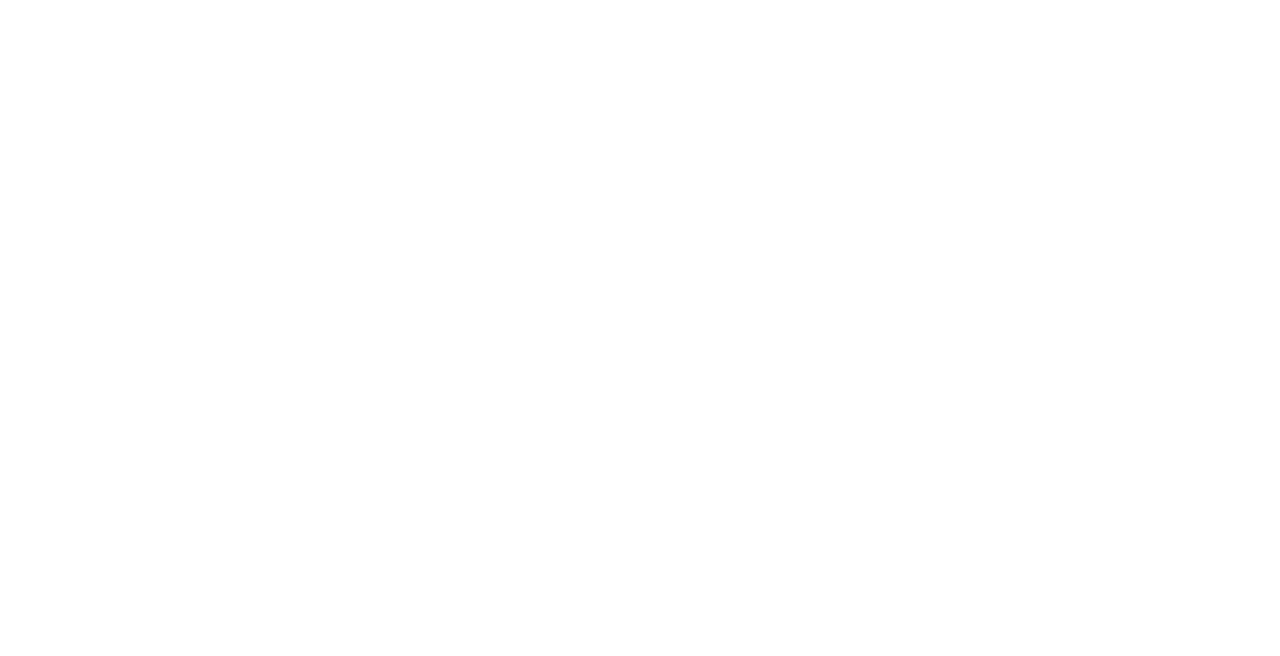
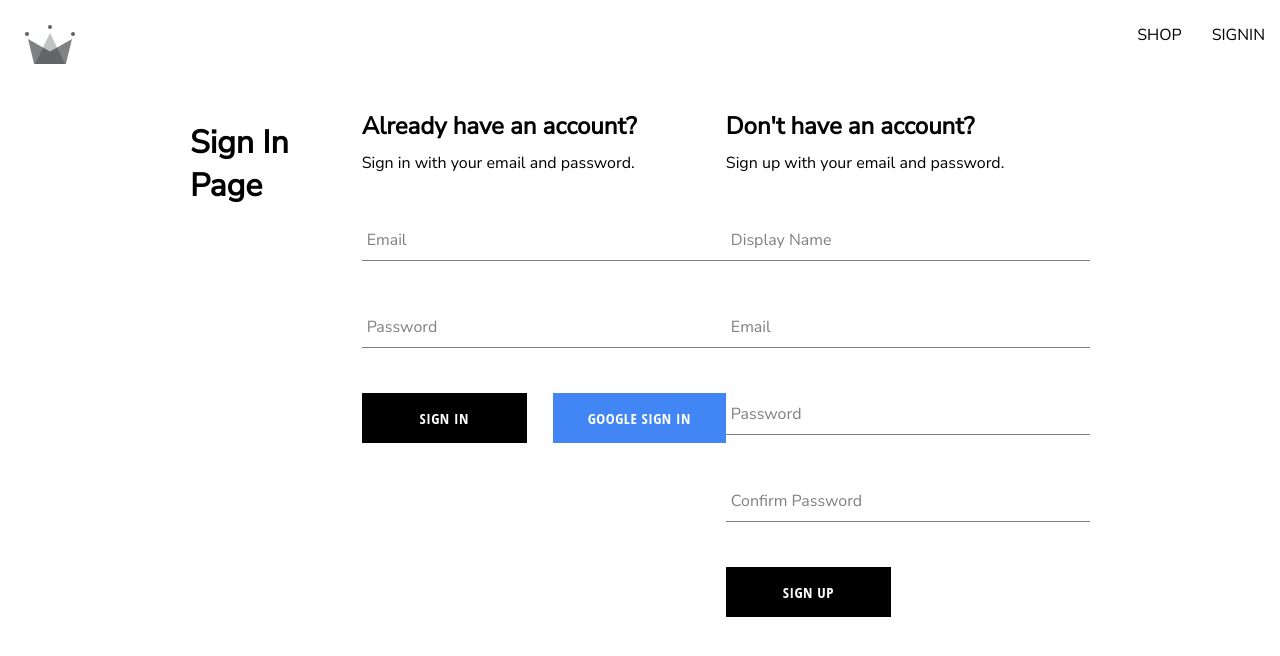
Before and after one commit to EmReedCodes/purrfect-styles, a React (Create React App) app: page /auth in a window 1280 px wide. Before the commit this address had no page. Shown: the top 656 px of the page. Built offline with nearby package versions, Linux system fonts and the light colour scheme.

Commit message:
added context to sign in sign up

```diff
--- a/src/App.js
+++ b/src/App.js
@@ -1,7 +1,8 @@
 import Home from "./routes/home/home.component"
 import { Routes, Route } from "react-router-dom"
 import Navigation from "./routes/navigation/navigation.component"
-import SignIn from "./routes/sign-in/sign-in.component"
+import Authenication from "./routes/authentication/authentication.component"
+
 const Shop = () => {
   return (
     <h1>Im Shop Page</h1>
@@ -14,7 +15,7 @@
       <Route path="/" element={<Navigation />}>
         <Route index element={<Home />} />
         <Route path="shop" element={<Shop />} />
-        <Route path="sign-in" element={<SignIn />} />
+        <Route path="auth" element={<Authenication />} />
       </Route>
     </Routes>
   )
--- /dev/null
+++ b/src/components/sign-in-form/sign-in-form.component.jsx
@@ -0,0 +1,98 @@
+import "./styles/sign-in-form.styles.scss"
+import { useState, useContext } from "react"
+import FormInput from "../form-input/form-input.component"
+import { UserContext } from "../../contexts/user.context"
+import {
+  signInWithGooglePopup,
+  createUserDocumentFromAuth,
+  signInAuthUserWithEmailAndPassword
+} from "../../utils/firebase/firsbase.utils"
+import Button from "../button/button.component"
+
+const defaultFormFields = {
+  email: "",
+  password: ""
+}
+
+const SignInForm = () => {
+  const [formFields, setFormFields] = useState(defaultFormFields)
+
+  const { email, password } = formFields
+const {setCurrentUser} = useContext(UserContext)
+  const resetFormFields = () => {
+    setFormFields(defaultFormFields)
+  }
+
+  const signInWithGoogle = async () => {
+    const { user } = await signInWithGooglePopup()
+    await createUserDocumentFromAuth(user)
+  }
+
+  //async since generating user doc with external service
+  const handleSubmit = async event => {
+    event.preventDefault()
+    //take email and pw and sign them in
+    try {
+      const {user} = await signInAuthUserWithEmailAndPassword(email, password)
+      setCurrentUser(user)
+      resetFormFields(user)
+    } catch (error) {
+      switch (error.code) {
+        case "auth/wrong-password":
+          alert("incorrect password for email")
+          break
+        case "auth/user-not-found":
+          alert("no user associated with this email")
+          break
+        default:
+          console.log(error)
+      }
+    }
+  }
+  //confirm that pw matches
+  //then see if auth went through with email and password
+  //if so create user doc
+//button types in forms are automatically a submit if there are side effects may need to change button type="button"
+  const handleChange = event => {
+    const { name, value } = event.target
+    setFormFields({ ...formFields, [name]: value })
+  }
+
+  return (
+    <div className="sign-up-container">
+      <h2>Already have an account?</h2>
+      <span>Sign in with your email and password.</span>
+      <form
+        onSubmit={event => {
+          handleSubmit(event)
+        }}
+      >
+        <FormInput
+          label="Email"
+          type="email"
+          required
+          onChange={handleChange}
+          name="email"
+          value={email}
+        />
+
+        <FormInput
+          label="Password"
+          type="password"
+          required
+          onChange={handleChange}
+          name="password"
+          value={password}
+        />
+        <div className="buttons-container">
+          <Button type="submit">Sign In</Button>
+          <Button type='button' buttonType="google" onClick={signInWithGoogle}>
+            Google Sign In
+          </Button>
+        </div>
+      </form>
+    </div>
+  )
+}
+
+export default SignInForm
--- /dev/null
+++ b/src/components/sign-in-form/styles/sign-in-form.styles.css
@@ -0,0 +1,12 @@
+.sign-up-container {
+  display: flex;
+  flex-direction: column;
+  width: 380px;
+}
+.sign-up-container h2 {
+  margin: 10px 0;
+}
+.sign-up-container .buttons-container {
+  display: flex;
+  justify-content: space-between;
+}/*# sourceMappingURL=sign-in-form.styles.css.map */
--- /dev/null
+++ b/src/components/sign-in-form/styles/sign-in-form.styles.scss
@@ -0,0 +1,13 @@
+.sign-up-container {
+    display: flex;
+    flex-direction: column;
+    width: 380px;
+
+    h2 {
+        margin: 10px 0;
+    }
+    .buttons-container {
+        display: flex;
+        justify-content: space-between;
+    }
+}
--- a/src/components/sign-ups/sign-up-form.component.jsx
+++ b/src/components/sign-ups/sign-up-form.component.jsx
@@ -1,11 +1,12 @@
 import './styles/sign-up-form.styles.scss'
-import { useState } from "react"
+import { useState, useContext } from "react"
 import FormInput from "../form-input/form-input.component"
 import {
   createAuthUserWithEmailAndPassword,
   createUserDocumentFromAuth
 } from "../../utils/firebase/firsbase.utils"
 import Button from '../button/button.component'
+import { UserContext } from '../../contexts/user.context'
 
 const defaultFormFields = {
   displayName: "",
@@ -19,7 +20,9 @@
   const [formFields, setFormFields] = useState(defaultFormFields)
 
   const { displayName, email, password, confirmPassword } = formFields
-
+//components that hook into context get recalled
+  //so when context is updated we will get an updated version in val
+  const val = useContext(useContext)
   const resetFormFields = () => {
     setFormFields(defaultFormFields)
   }
--- /dev/null
+++ b/src/contexts/user.context.jsx
@@ -0,0 +1,14 @@
+import { createContext, useState } from "react";
+
+export const UserContext = createContext({
+    currentUser: null,
+    setCurrentUser: () => null,
+})
+
+export const UserProvider = ({ children }) => {
+    const [currentUser, setCurrentUser] = useState(null)
+    const value = { currentUser, setCurrentUser }
+    return (
+        <UserContext.Provider value={value}>{children}</UserContext.Provider>
+    )
+}
--- a/src/index.js
+++ b/src/index.js
@@ -1,14 +1,19 @@
 import React from 'react';
 import ReactDOM from 'react-dom/client';
+import { BrowserRouter } from 'react-router-dom';
+import App from './App';
+import {UserProvider} from "./contexts/user.context"
 import './index.css';
-import App from './App';
 import reportWebVitals from './reportWebVitals';
-import { BrowserRouter } from 'react-router-dom';
+
+
 const root = ReactDOM.createRoot(document.getElementById('root'));
 root.render(
   <React.StrictMode>
     <BrowserRouter>
-    <App />
+      <UserProvider>
+        <App />
+        </UserProvider>
     </BrowserRouter>
   </React.StrictMode>
 );
--- a/src/routes/sign-in/sign-in.component.jsx
+++ b/src/routes/authentication/authentication.component.jsx
@@ -1,13 +1,7 @@
-import { useEffect } from "react"
-import { getRedirectResult } from "firebase/auth"
-import {
-  auth,
-  signInWithGooglePopup,
-  createUserDocumentFromAuth
-} from "../../utils/firebase/firsbase.utils"
 import SignUpForm from "../../components/sign-ups/sign-up-form.component"
-
-const SignIn = () => {
+import SignInForm from "../../components/sign-in-form/sign-in-form.component"
+import './styles/authentication.styles.scss'
+const Authenication = () => {
   // useEffect(async () => {
   //   const response = await getRedirectResult(auth)
   //   if (response) {
@@ -29,18 +23,13 @@
 
   // },[])
 
-  const logGoogleUser = async () => {
-    const { user } = await signInWithGooglePopup()
-    const userDocRef = await createUserDocumentFromAuth(user)
-  }
-
   return (
-    <div>
+    <div className="authentication-container">
       <h1>Sign In Page</h1>
-      <button onClick={logGoogleUser}>sign in with google</button>
+      <SignInForm />
       <SignUpForm />
     </div>
   )
 }
 
-export default SignIn
+export default Authenication
--- /dev/null
+++ b/src/routes/authentication/styles/authentication.styles.css
@@ -0,0 +1,6 @@
+.authentication-container {
+  display: flex;
+  justify-content: space-between;
+  width: 900px;
+  margin: 30px auto;
+}/*# sourceMappingURL=authentication.styles.css.map */
--- /dev/null
+++ b/src/routes/authentication/styles/authentication.styles.scss
@@ -0,0 +1,6 @@
+.authentication-container {
+    display: flex;
+    justify-content: space-between;
+    width: 900px;
+    margin: 30px auto;
+}
--- a/src/routes/navigation/navigation.component.jsx
+++ b/src/routes/navigation/navigation.component.jsx
@@ -1,8 +1,12 @@
 import { Outlet, Link } from "react-router-dom"
 import { Fragment } from "react"
+import { useContext } from "react"
+import { UserContext } from "../../contexts/user.context"
 import './styles/navigation.styles.css'
 import { ReactComponent as CrwnLogo } from '../../assets/crown.svg'
 const Navigation = () => {
+    const { currentUser } = useContext(UserContext)
+    console.log(currentUser)
     return (
         <Fragment>
             <div className="navigation">
@@ -13,7 +17,7 @@
                     <Link className="nav-link" to='/shop'>
                     SHOP
                     </Link>
-                    <Link className="nav-link" to='/sign-in'>
+                    <Link className="nav-link" to='/auth'>
                     SIGNIN
                     </Link>
                 </div>
--- a/src/utils/firebase/firsbase.utils.js
+++ b/src/utils/firebase/firsbase.utils.js
@@ -4,7 +4,8 @@
     signInWithRedirect,
     signInWithPopup,
   GoogleAuthProvider,
-    createUserWithEmailAndPassword
+  createUserWithEmailAndPassword,
+    signInWithEmailAndPassword,
 } from 'firebase/auth'
 import {
   getFirestore,
@@ -69,3 +70,9 @@
 
   return await createUserWithEmailAndPassword(auth, email, password);
 }
+
+export const signInAuthUserWithEmailAndPassword = async (email, password) => {
+  if (!email || !password) return
+
+  return await signInWithEmailAndPassword(auth, email, password);
+}
```
Also changed, not shown: 2 other files (tests, documents, lock files or other folders).
